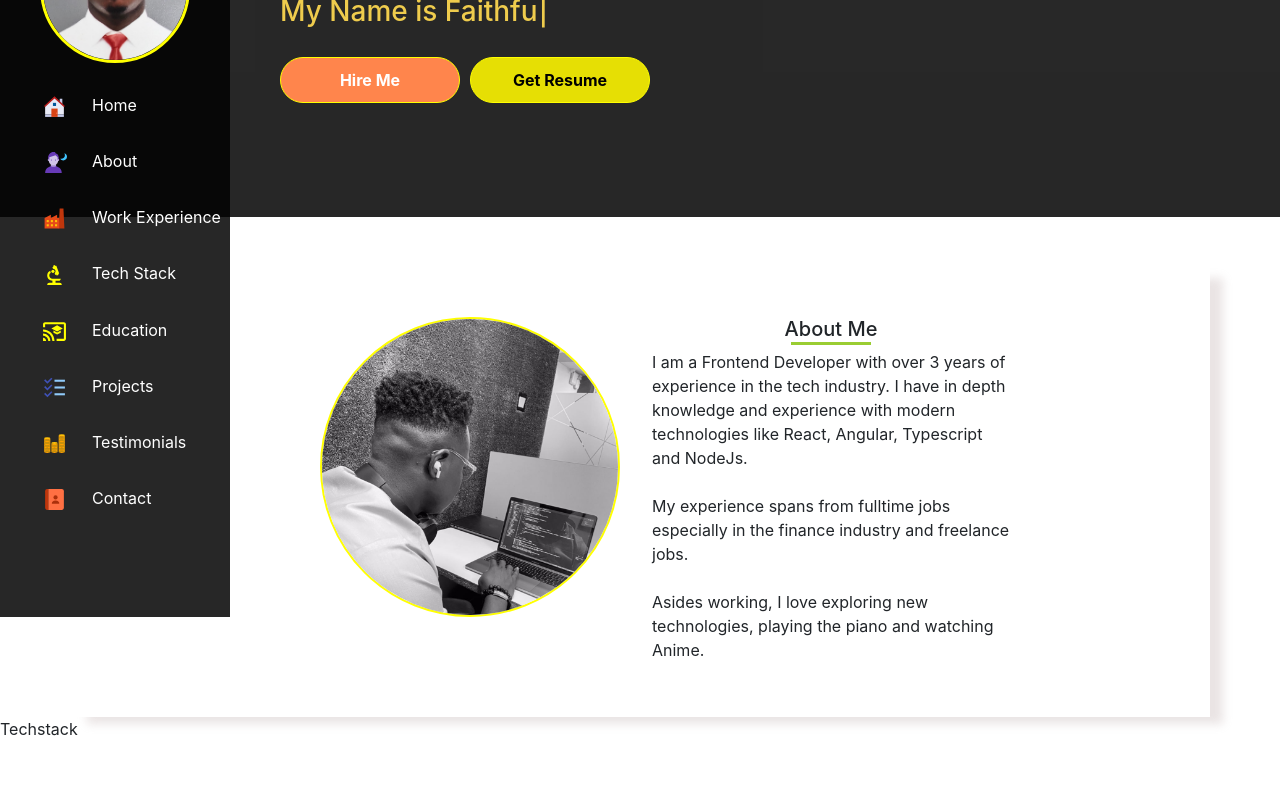
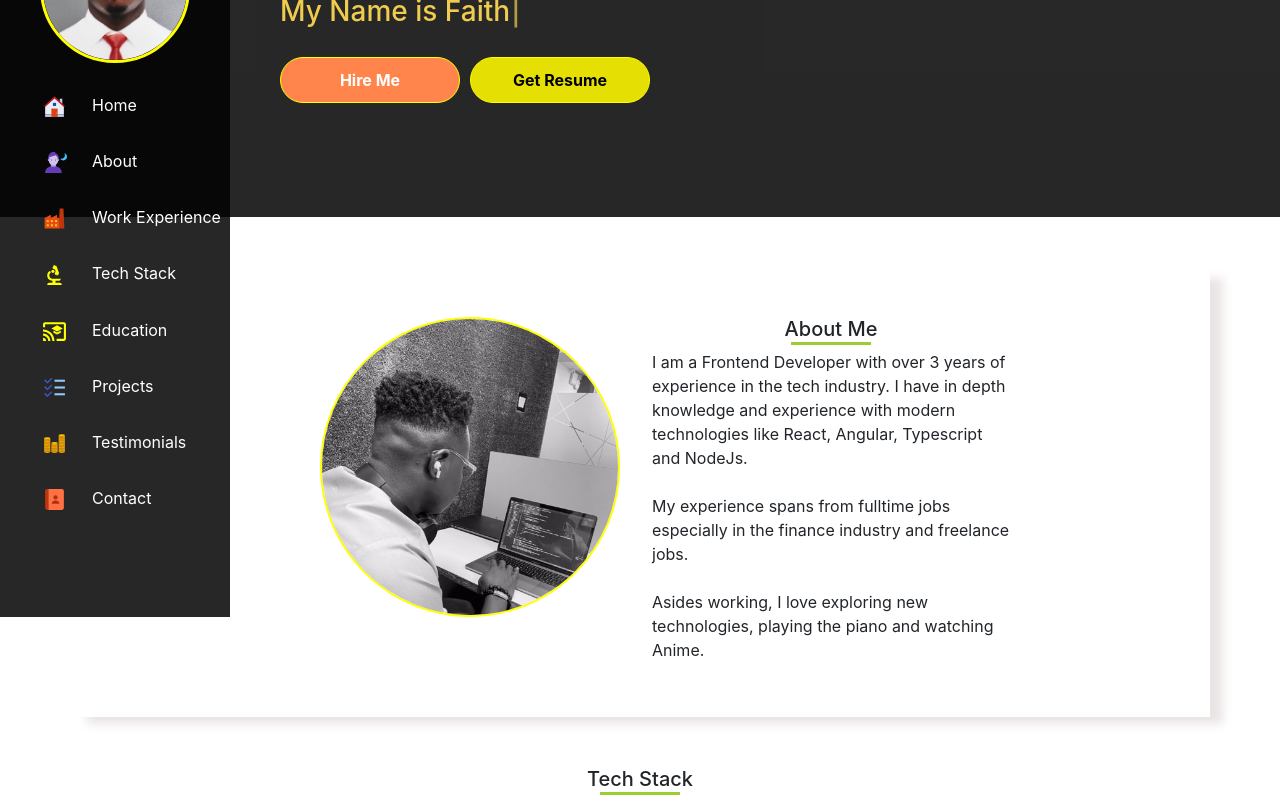
Before and after one commit to faithfulonoriobakpo/portfolio-website-react, a React (Create React App) app in the folder Frontend/: page / in a window 1280 px wide. Shown: the part 183-983 px from the top of the page. Before the commit the page ends 924 px from the top, so only its background shows below. Built offline with nearby package versions, Linux system fonts and the light colour scheme.

Commit message:
Added section title for Tech Stack

```diff
--- a/Frontend/src/Components/Tech Stack/Techstack.css
+++ b/Frontend/src/Components/Tech Stack/Techstack.css
@@ -0,0 +1,14 @@
+.techstack-section {
+    padding: 0 200px;
+    margin-top: 50px;
+}
+.section-title {
+    text-align: center;
+}
+.section-title #line {
+    display: block;
+    width: 80px;
+    height: 3px;
+    margin: -7px auto 5px auto;
+    background-color: yellowgreen;
+}
--- a/Frontend/src/Components/Tech Stack/Techstack.js
+++ b/Frontend/src/Components/Tech Stack/Techstack.js
@@ -3,7 +3,14 @@ import './Techstack.css';
 
 const Techstack = () => {
   return (
-    <div>Techstack</div>
+    <div className='container techstack-section'>
+        <div className='section-title'>
+            <h5>Tech Stack</h5>
+            <span id='line'></span>
+        </div>
+        <div className='row'>
+        </div>
+    </div>
   )
 }
 
```
